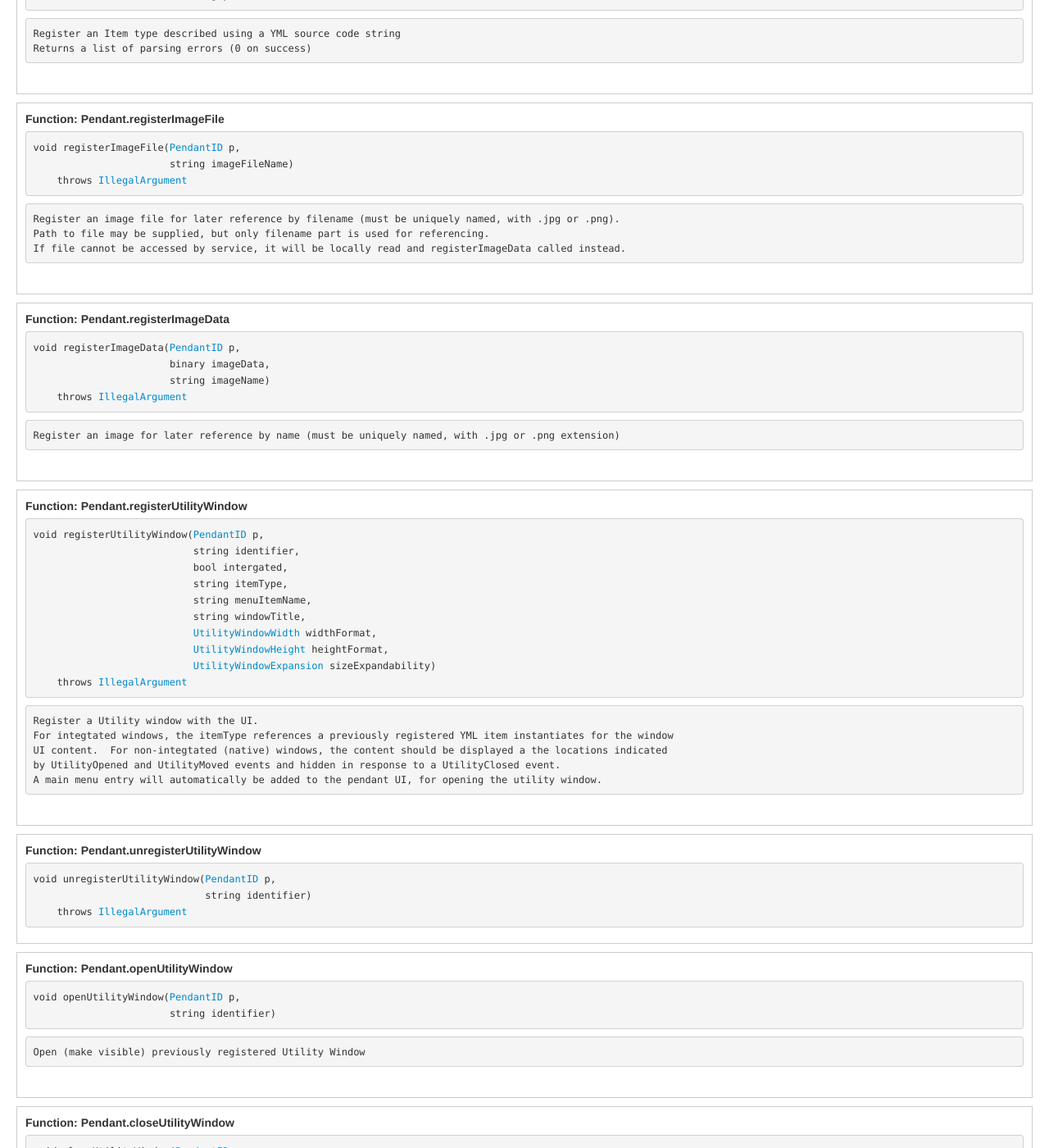
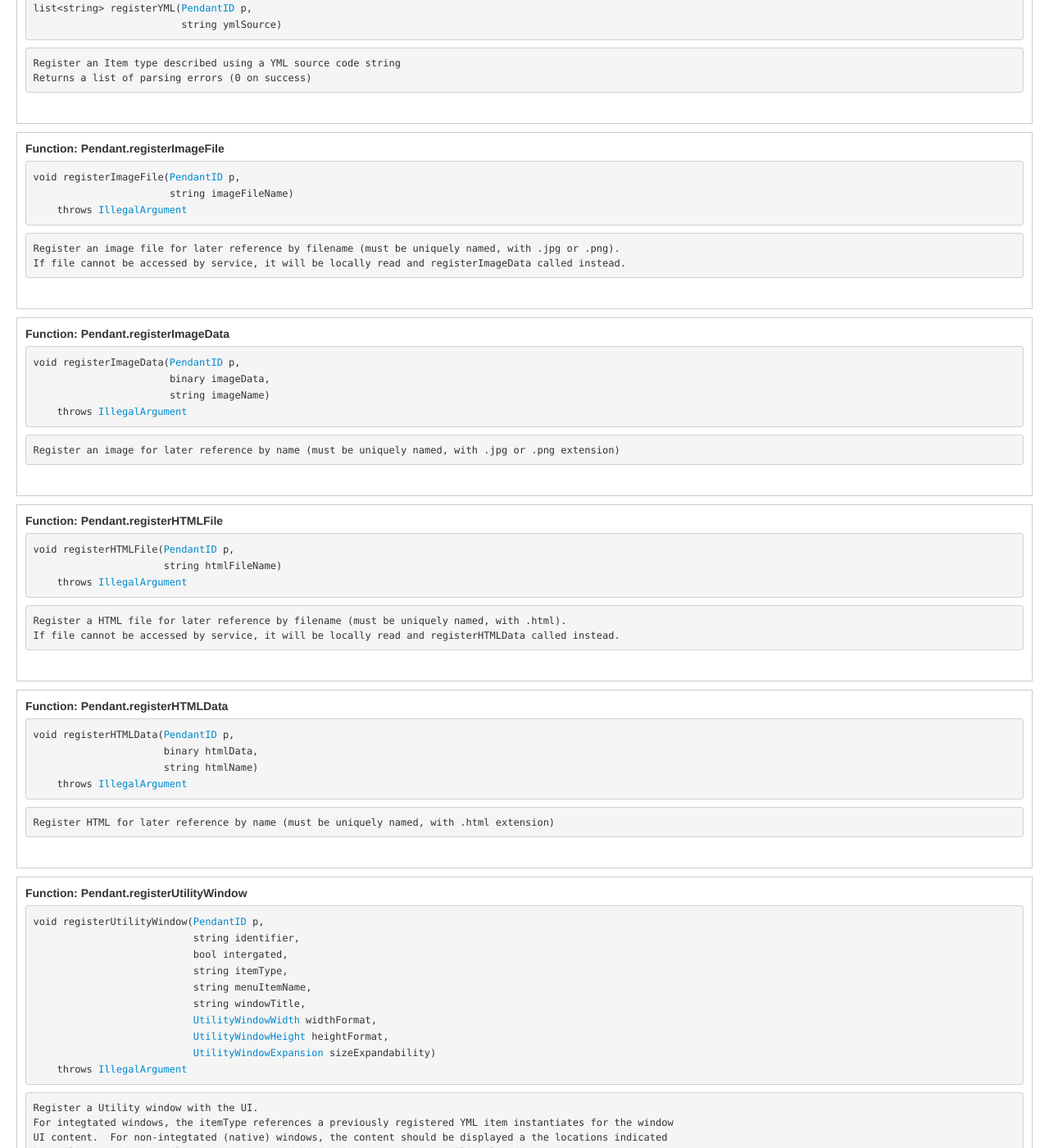
Before and after one commit to Yaskawa-Global/SmartPendantSDK, a Jekyll site: the page docs/en/gen-html/extension.html, which Jekyll copies as it is, in a window 1280 px wide and 1400 px high, scrolled down 19966 px. Shown: the whole window at 82% size. Built offline with Jekyll 4.4.1, drawn with Linux system fonts in a browser that asks for light colours; some of the changed text lies outside the part shown.

Commit message:
updated quickstart to use SDK jar 2.0.2; added text property HTML detail

```diff
--- a/docs/en/gen-html/extension.html
+++ b/docs/en/gen-html/extension.html
@@ -40,6 +40,8 @@
 <li><a href="#Fn_Pendant_pendantVersion">pendantVersion</a></li>
 <li><a href="#Fn_Pendant_popupDialog">popupDialog</a></li>
 <li><a href="#Fn_Pendant_property">property</a></li>
+<li><a href="#Fn_Pendant_registerHTMLData">registerHTMLData</a></li>
+<li><a href="#Fn_Pendant_registerHTMLFile">registerHTMLFile</a></li>
 <li><a href="#Fn_Pendant_registerImageData">registerImageData</a></li>
 <li><a href="#Fn_Pendant_registerImageFile">registerImageFile</a></li>
 <li><a href="#Fn_Pendant_registerIntegration">registerIntegration</a></li>
@@ -879,7 +881,6 @@ Returns a list of parsing errors (0 on success)
                        <code>string</code> imageFileName)
     throws <code><a href="#Struct_IllegalArgument">IllegalArgument</a></code>
 </pre><pre>Register an image file for later reference by filename (must be uniquely named, with .jpg or .png).
-Path to file may be supplied, but only filename part is used for referencing.
 If file cannot be accessed by service, it will be locally read and registerImageData called instead.
 </pre><br/></div><div class="definition"><h4 id="Fn_Pendant_registerImageData">Function: Pendant.registerImageData</h4>
 <pre><code>void</code> registerImageData(<code><a href="#Struct_PendantID">PendantID</a></code> p,
@@ -887,6 +888,18 @@ If file cannot be accessed by service, it will be locally read and registerImage
                        <code>string</code> imageName)
     throws <code><a href="#Struct_IllegalArgument">IllegalArgument</a></code>
 </pre><pre>Register an image for later reference by name (must be uniquely named, with .jpg or .png extension)
+</pre><br/></div><div class="definition"><h4 id="Fn_Pendant_registerHTMLFile">Function: Pendant.registerHTMLFile</h4>
+<pre><code>void</code> registerHTMLFile(<code><a href="#Struct_PendantID">PendantID</a></code> p,
+                      <code>string</code> htmlFileName)
+    throws <code><a href="#Struct_IllegalArgument">IllegalArgument</a></code>
+</pre><pre>Register a HTML file for later reference by filename (must be uniquely named, with .html).
+If file cannot be accessed by service, it will be locally read and registerHTMLData called instead.
+</pre><br/></div><div class="definition"><h4 id="Fn_Pendant_registerHTMLData">Function: Pendant.registerHTMLData</h4>
+<pre><code>void</code> registerHTMLData(<code><a href="#Struct_PendantID">PendantID</a></code> p,
+                      <code>binary</code> htmlData,
+                      <code>string</code> htmlName)
+    throws <code><a href="#Struct_IllegalArgument">IllegalArgument</a></code>
+</pre><pre>Register HTML for later reference by name (must be uniquely named, with .html extension)
 </pre><br/></div><div class="definition"><h4 id="Fn_Pendant_registerUtilityWindow">Function: Pendant.registerUtilityWindow</h4>
 <pre><code>void</code> registerUtilityWindow(<code><a href="#Struct_PendantID">PendantID</a></code> p,
                            <code>string</code> identifier,
--- a/docs/en/gen-html/index.html
+++ b/docs/en/gen-html/index.html
@@ -36,6 +36,8 @@
 <li><a href="extension.html#Fn_Pendant_pendantVersion">pendantVersion</a></li>
 <li><a href="extension.html#Fn_Pendant_popupDialog">popupDialog</a></li>
 <li><a href="extension.html#Fn_Pendant_property">property</a></li>
+<li><a href="extension.html#Fn_Pendant_registerHTMLData">registerHTMLData</a></li>
+<li><a href="extension.html#Fn_Pendant_registerHTMLFile">registerHTMLFile</a></li>
 <li><a href="extension.html#Fn_Pendant_registerImageData">registerImageData</a></li>
 <li><a href="extension.html#Fn_Pendant_registerImageFile">registerImageFile</a></li>
 <li><a href="extension.html#Fn_Pendant_registerIntegration">registerIntegration</a></li>
```
Also changed, not shown: docs/en/java-quickstart.md (+7 -10 lines), docs/en/yml-reference.md (+24 -10 lines), 1 other file.
